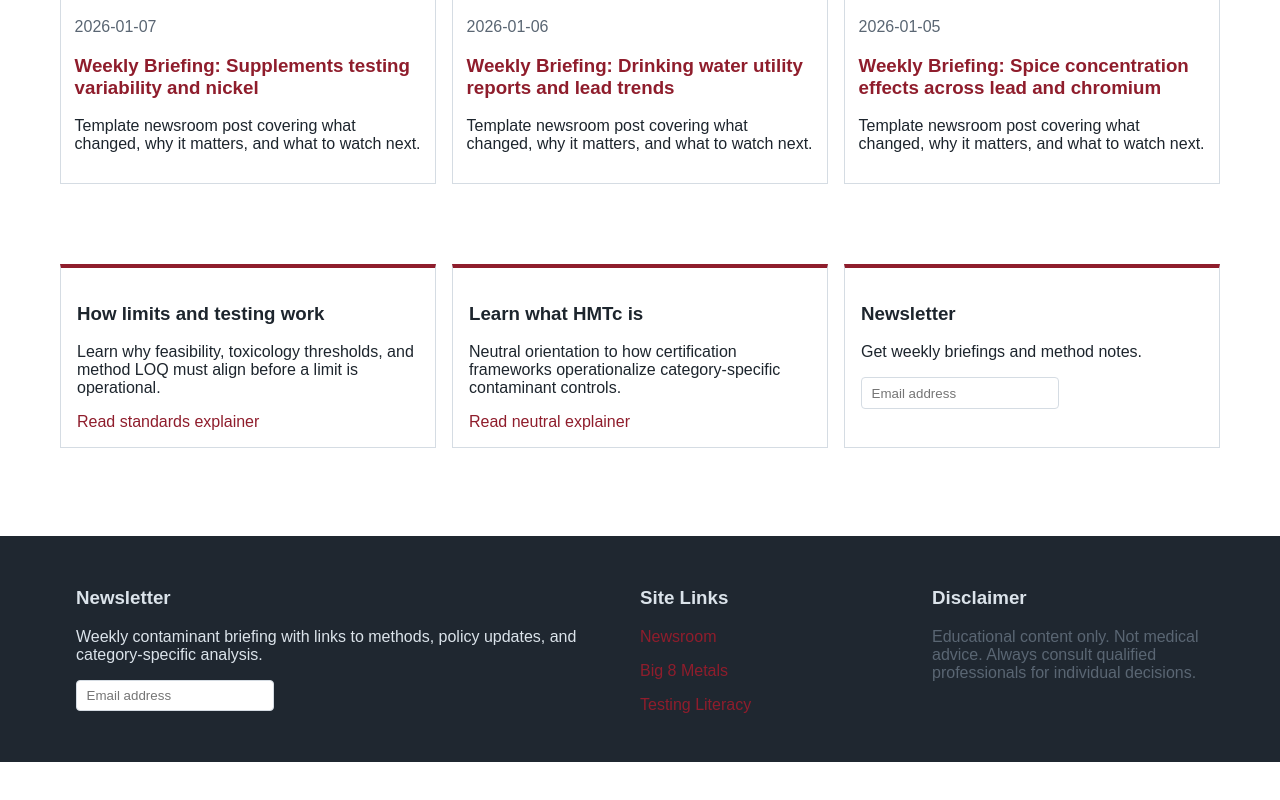
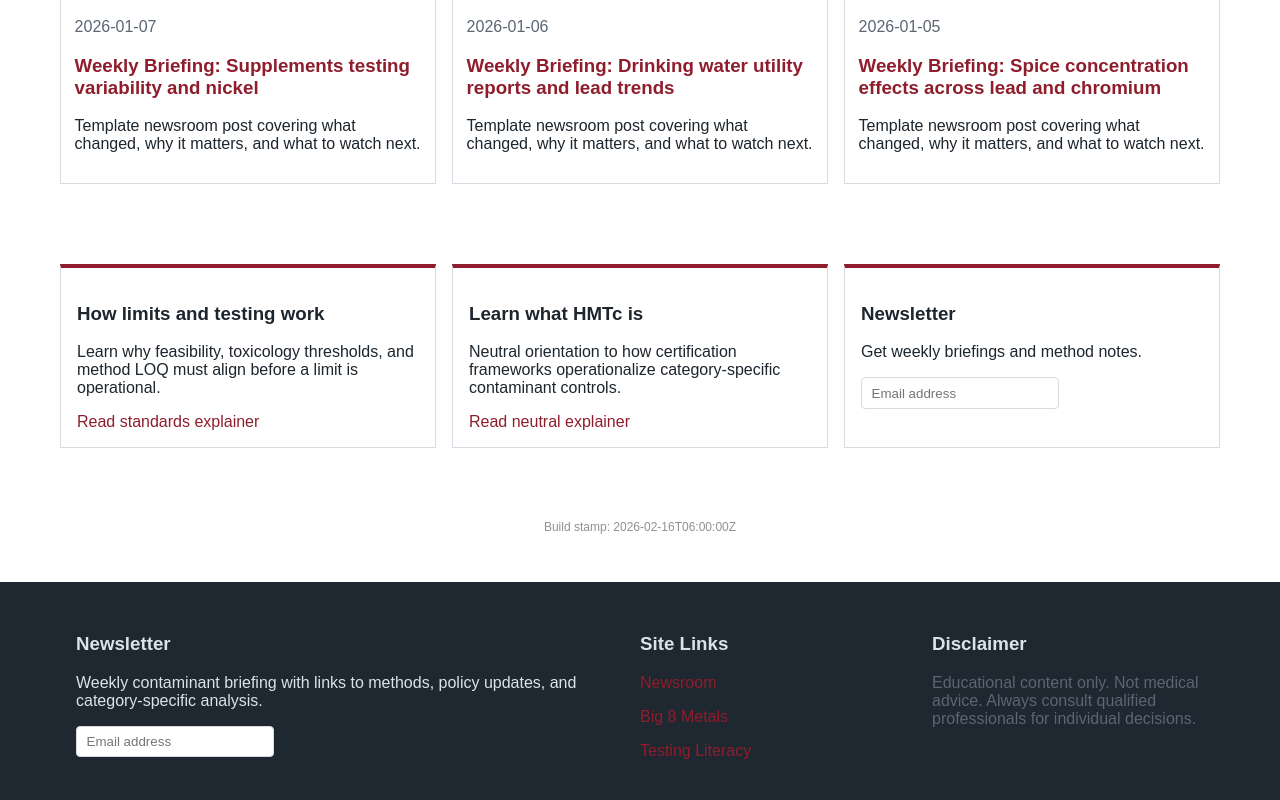
Before and after one commit to paleofoundation/heavymetaltested, a Next.js app: page / in a window 1280 px wide. Shown: the part 1782-2582 px from the top of the page. Before the commit the page ends 2544 px from the top, so only its background shows below. Built offline with nearby package versions, Linux system fonts and the light colour scheme.

Commit message:
Add build stamp to verify Vercel deploy pipeline

```diff
--- a/app/page.tsx
+++ b/app/page.tsx
@@ -35,7 +35,7 @@ export default function HomePage() {
           ))}
         </div>
       </section>
-      <section className="section container"><div className="quote">“Limits only work when sampling, methods, and interpretation are specified clearly enough for labs to reproduce.”</div></section>
+      <section className="section container"><div className="quote">&ldquo;Limits only work when sampling, methods, and interpretation are specified clearly enough for labs to reproduce.&rdquo;</div></section>
       <section className="section container">
         <h2>Latest stories</h2>
         <div className="news-grid">
@@ -49,6 +49,7 @@ export default function HomePage() {
         <div className="card"><h3>Learn what HMTc is</h3><p>Neutral orientation to how certification frameworks operationalize category-specific contaminant controls.</p><Link href="/standards#hmtc">Read neutral explainer</Link></div>
         <div className="card"><h3>Newsletter</h3><p>Get weekly briefings and method notes.</p><input aria-label="newsletter" className="search-input" placeholder="Email address" /></div>
       </section>
+      <p style={{ fontSize: '0.75rem', textAlign: 'center', opacity: 0.5, margin: '2rem 0 0' }}>Build stamp: 2026-02-16T06:00:00Z</p>
     </>
   );
 }
```
